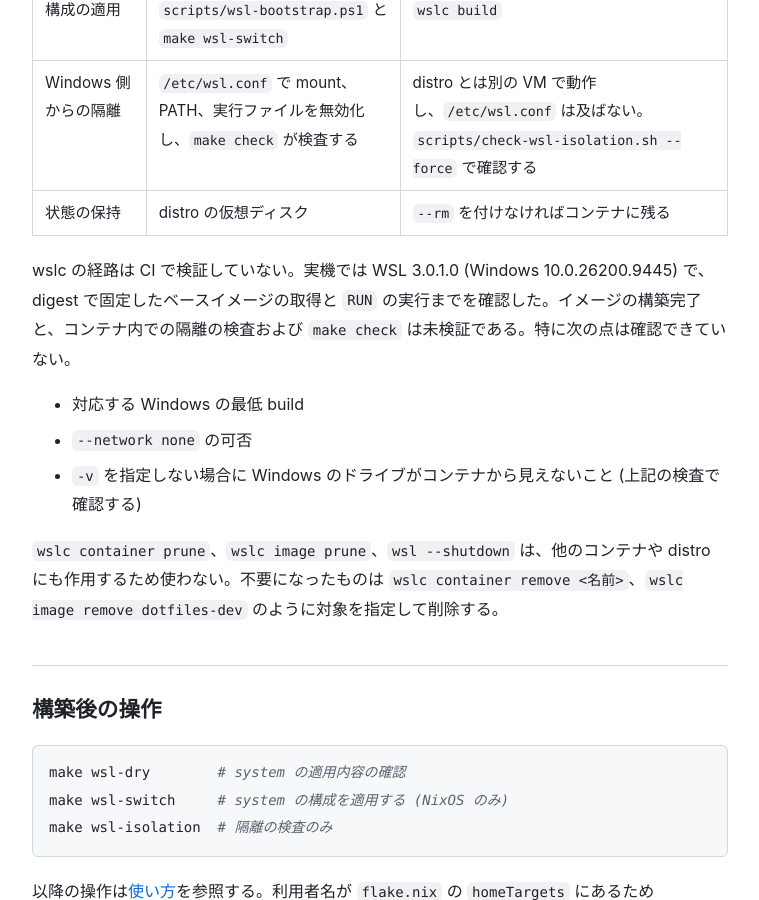
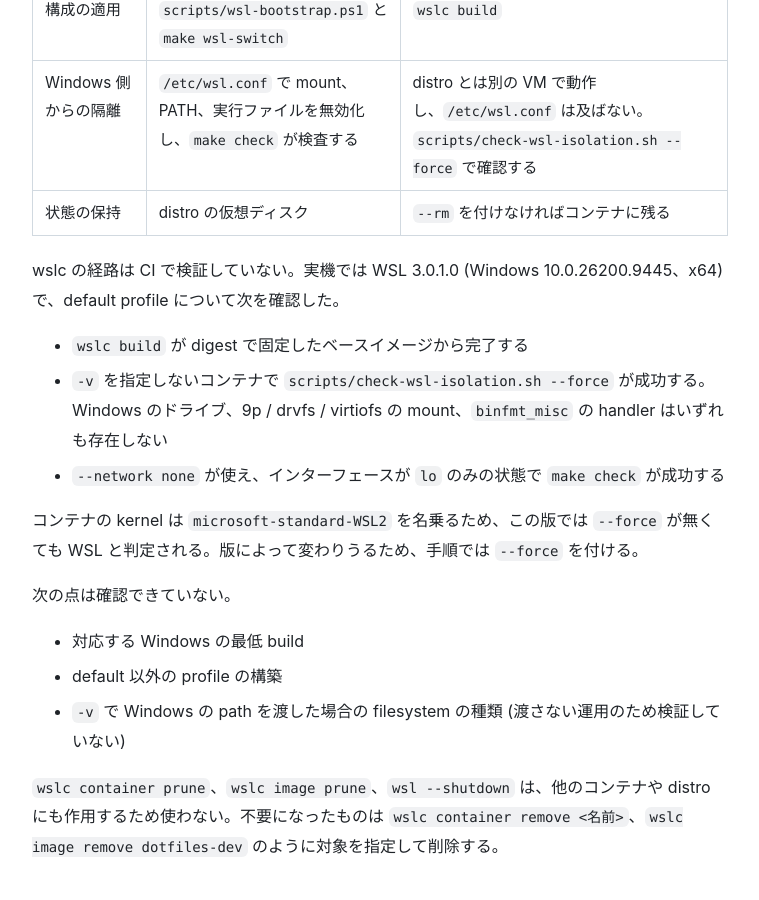
Before and after one commit to sabas0ba/dotfiles, a Jekyll site: the page built from docs/windows.md, in a window 1280 px wide and 900 px high, scrolled down 4791 px. Shown: the whole window, without its empty margins (260-1019 px from the left). Built offline with Jekyll 4.4.1, drawn with Linux system fonts in a browser that asks for light colours; our own code applies the rules of GitHub Pages for plain Markdown files.

Commit message:
docs: record wslc verification results on WSL 3.0.1.0
Build, the forced isolation check and offline make check were confirmed
on a real machine for the default profile.

Co-Authored-By: Claude Opus 5.5 <noreply@anthropic.com>

```diff
--- a/docs/windows.md
+++ b/docs/windows.md
@@ -117,11 +117,19 @@ git ls-files --eol nix/packages.nix
 | Windows 側からの隔離 | `/etc/wsl.conf` で mount、PATH、実行ファイルを無効化し、`make check` が検査する | distro とは別の VM で動作し、`/etc/wsl.conf` は及ばない。`scripts/check-wsl-isolation.sh --force` で確認する |
 | 状態の保持 | distro の仮想ディスク | `--rm` を付けなければコンテナに残る |
 
-wslc の経路は CI で検証していない。実機では WSL 3.0.1.0 (Windows 10.0.26200.9445) で、digest で固定したベースイメージの取得と `RUN` の実行までを確認した。イメージの構築完了と、コンテナ内での隔離の検査および `make check` は未検証である。特に次の点は確認できていない。
+wslc の経路は CI で検証していない。実機では WSL 3.0.1.0 (Windows 10.0.26200.9445、x64) で、default profile について次を確認した。
+
+- `wslc build` が digest で固定したベースイメージから完了する
+- `-v` を指定しないコンテナで `scripts/check-wsl-isolation.sh --force` が成功する。Windows のドライブ、9p / drvfs / virtiofs の mount、`binfmt_misc` の handler はいずれも存在しない
+- `--network none` が使え、インターフェースが `lo` のみの状態で `make check` が成功する
+
+コンテナの kernel は `microsoft-standard-WSL2` を名乗るため、この版では `--force` が無くても WSL と判定される。版によって変わりうるため、手順では `--force` を付ける。
+
+次の点は確認できていない。
 
 - 対応する Windows の最低 build
-- `--network none` の可否
-- `-v` を指定しない場合に Windows のドライブがコンテナから見えないこと (上記の検査で確認する)
+- default 以外の profile の構築
+- `-v` で Windows の path を渡した場合の filesystem の種類 (渡さない運用のため検証していない)
 
 `wslc container prune`、`wslc image prune`、`wsl --shutdown` は、他のコンテナや distro にも作用するため使わない。不要になったものは `wslc container remove <名前>`、`wslc image remove dotfiles-dev` のように対象を指定して削除する。
 
```
Also changed, not shown: docs/index.md (+1 -1 lines).
